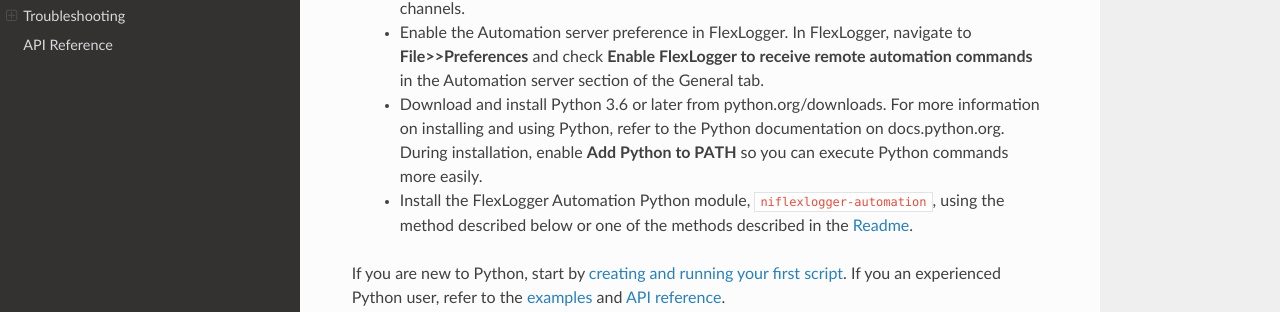
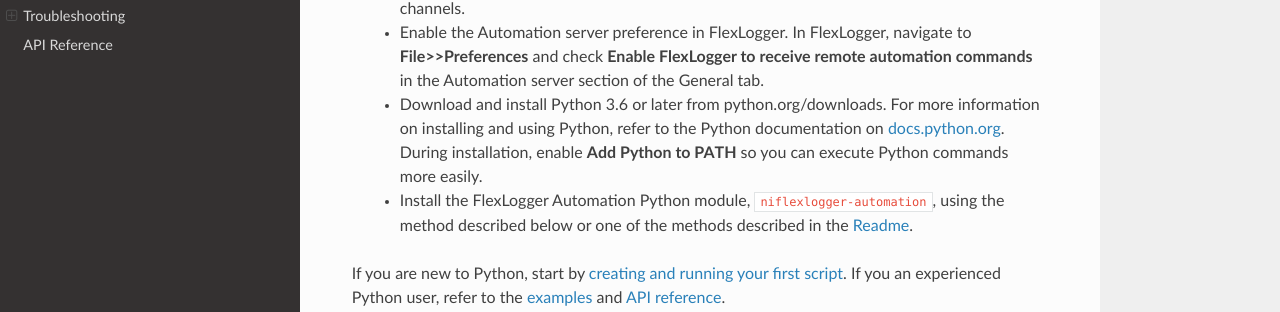
Before and after one commit to ni/niflexlogger-automation-python, a Sphinx documentation site: the page built from docs/getting_started.rst, in a window 1280 px wide and 1400 px high. Shown: the part 322-634 px from the top of the window. Built offline with Sphinx 7.4.7 and the Read the Docs theme 2.0.0, drawn with Linux system fonts in a browser that asks for light colours; some of the changed text lies outside the part shown.

Commit message:
Fixed links that were previously broken.

```diff
--- a/docs/getting_started.rst
+++ b/docs/getting_started.rst
@@ -5,16 +5,17 @@
 
 Learn the basic concepts required to automate FlexLogger tests using the Python API.
 
+
 Prerequisites
 -------------
 
 Before using the FlexLogger Python API, complete the following tasks.
   * Install FlexLogger 2021 R3 or later and create a FlexLogger project with one or more input channels.
   * Enable the Automation server preference in FlexLogger. In FlexLogger, navigate to **File>>Preferences** and check **Enable FlexLogger to receive remote automation commands** in the Automation server section of the General tab.
-  * Download and install Python 3.6 or later from python.org/downloads. For more information on installing and using Python, refer to the Python documentation on docs.python.org. During installation, enable **Add Python to PATH** so you can execute Python commands more easily.
-  * Install the FlexLogger Automation Python module, ``niflexlogger-automation``, using the method described below or one of the methods described in the `Readme <installation_section>`_.
+  * Download and install Python 3.6 or later from python.org/downloads. For more information on installing and using Python, refer to the Python documentation on `docs.python.org <https://docs.python.org/3/>`_. During installation, enable **Add Python to PATH** so you can execute Python commands more easily.
+  * Install the FlexLogger Automation Python module, ``niflexlogger-automation``, using the method described below or one of the methods described in the `Readme <https://github.com/ni/niflexlogger-automation-python#readme>`_.
 
-If you are new to Python, start by `creating and running your first script <create_run_script>`_. If you an experienced Python user, refer to the `examples <code-examples>`_ and `API reference <api_reference_page>`_.
+If you are new to Python, start by `creating and running your first script <https://niflexlogger-automation.readthedocs.io/en/latest/getting_started.html#create-run-script>`_. If you an experienced Python user, refer to the `examples <https://niflexlogger-automation.readthedocs.io/en/latest/getting_started.html#code-examples>`_ and `API reference <https://niflexlogger-automation.readthedocs.io/en/latest/api_reference.html>`_.
 
 
 
@@ -47,13 +48,13 @@
 6. Change the directory to the location where you saved your script. For example,
 
    ``cd C:\Users\Desktop``
-7. Run the script with the Python command. The Start and Stop a Test example requires that you provide the path to the project you want to control as an input. Use quotation marks when specifying the path. For example,
+7. Run the script with the ``python`` command. The Start and Stop a Test example requires that you provide the path to the project you want to control as an input. Use quotation marks when specifying the path. For example,
 
    ``python my_script.py “C:\Users\Desktop\my_FlexLogger_Project.flxproj”``
 
    The Python script launches FlexLogger, opens the project you specified, and starts running a test. The command prompt displays a status message and provides you with the option to stop the test and close the project.
 
-.. _code-examples:
+.. _code_examples:
 
 Examples
 ========
```
